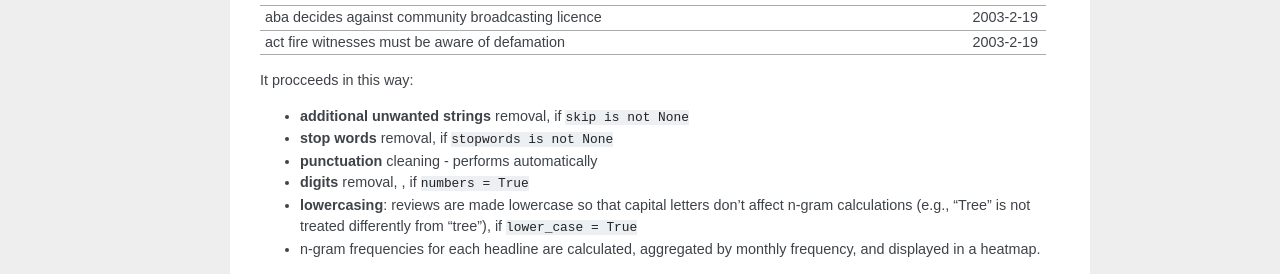
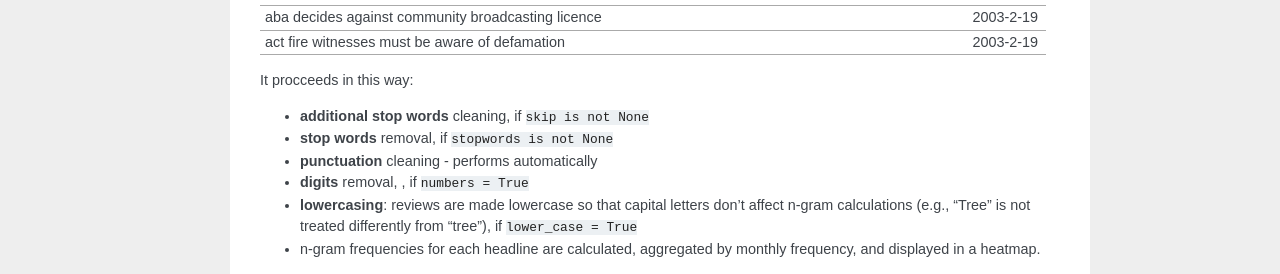
Before and after one commit to PetrKorab/Arabica, a Sphinx documentation site: the page built from docs/source/Heatmap.rst, in a window 1280 px wide. Shown: the part 537-811 px from the top of the page. Built offline with Sphinx 7.4.7, drawn with Linux system fonts in a browser that asks for light colours; pages that are not in the unit, such as notebooks, are missing from menus.

Commit message:
Update Heatmap.rst

```diff
--- a/docs/source/Heatmap.rst
+++ b/docs/source/Heatmap.rst
@@ -43,7 +43,7 @@ The data looks liks this:
 
 It procceeds in this way:
 
-* **additional unwanted strings** removal, if ``skip is not None``
+* **additional stop words** cleaning, if ``skip is not None``
 
 * **stop words** removal, if ``stopwords is not None``
 
```
